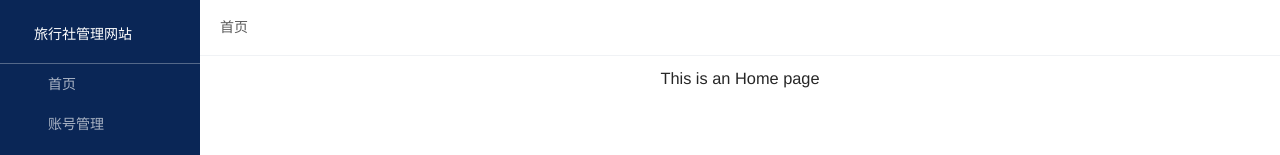
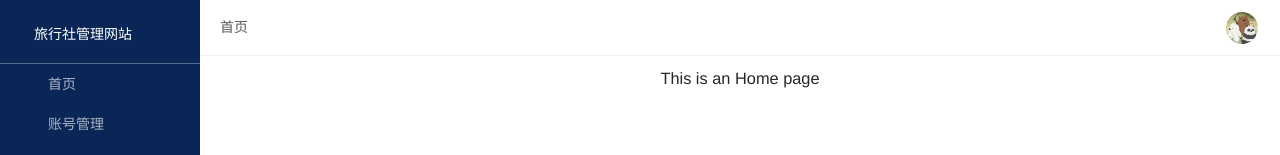
Before and after one commit to Constantine1916/Travel-Agency-Management-Website, a Vue app: page /home in a window 1280 px wide. Shown: the top 155 px of the page. Built offline with nearby package versions, Linux system fonts and the light colour scheme.

Commit message:
新增头像

```diff
--- /dev/null
+++ b/src/components/Avatar.vue
@@ -0,0 +1,41 @@
+<!--
+ * @Description  :
+ * @Author       : sunjr
+ * @Date         : 2021-04-09 18:04:02
+ * @LastEditors  : sunjr
+ * @LastEditTime : 2021-04-10 18:15:06
+ * @FilePath     : \travel-agency-management-website\src\components\Avatar.vue
+-->
+<template>
+  <div class="avatar">
+    <a-dropdown>
+      <a-avatar :src="require('../assets/images/header.jpg')"></a-avatar>
+      <a-menu slot="overlay">
+        <a-menu-item key="0">
+          <span @click="logout()">退出</span>
+        </a-menu-item>
+      </a-menu>
+    </a-dropdown>
+  </div>
+</template>
+<script>
+export default {
+  data() {
+    return {}
+  },
+  methods: {
+    logout() {
+      // 跳转到login
+      this.$router.push({ path: '/login' })
+    }
+  }
+}
+</script>
+<style lang="scss">
+.avatar {
+  width: 5%;
+  height: 100%;
+  display: flex;
+  align-items: center;
+}
+</style>
--- a/src/components/Breadcrumb.vue
+++ b/src/components/Breadcrumb.vue
@@ -3,7 +3,7 @@
  * @Author       : sunjr
  * @Date         : 2021-04-09 10:06:14
  * @LastEditors  : sunjr
- * @LastEditTime : 2021-04-09 17:57:59
+ * @LastEditTime : 2021-04-10 17:54:26
  * @FilePath     : \travel-agency-management-website\src\components\Breadcrumb.vue
 -->
 <template>
@@ -59,7 +59,7 @@ export default {
 </script>
 <style lang="scss">
   .breadcrumbContainer {
-    width: 100%;
+    width: 95%;
     height: 100%;
     display: flex;
     justify-content: flex-start;
--- a/src/views/Layout.vue
+++ b/src/views/Layout.vue
@@ -3,7 +3,7 @@
  * @Author       : sunjr
  * @Date         : 2021-03-12 12:33:22
  * @LastEditors  : sunjr
- * @LastEditTime : 2021-04-09 16:20:05
+ * @LastEditTime : 2021-04-09 18:15:31
  * @FilePath     : \travel-agency-management-website\src\views\Layout.vue
 -->
 <template>
@@ -56,6 +56,7 @@
     <a-layout>
       <a-layout-header class="header">
         <Breadcrumb></Breadcrumb>
+        <Avatar></Avatar>
       </a-layout-header>
       <a-layout-content class="content">
         <router-view />
@@ -67,11 +68,13 @@
   </a-layout>
 </template>
 <script>
+import Avatar from "../components/Avatar"
 import Breadcrumb from "../components/Breadcrumb"
 
 export default {
   components: {
-    Breadcrumb,
+    Avatar,
+    Breadcrumb
   },
   data() {
     return {
@@ -151,6 +154,8 @@ export default {
       background: #FFF;
       box-shadow: 0px 1px 4px 0px rgba(0,21,41,0.22);
       border-bottom: 1px solid #F0F2F5;
+      display: flex;
+      flex-wrap: wrap;
     }
     .content {
       padding: 10px;
```
Also changed, not shown: src/assets/images/header.jpg (added).
